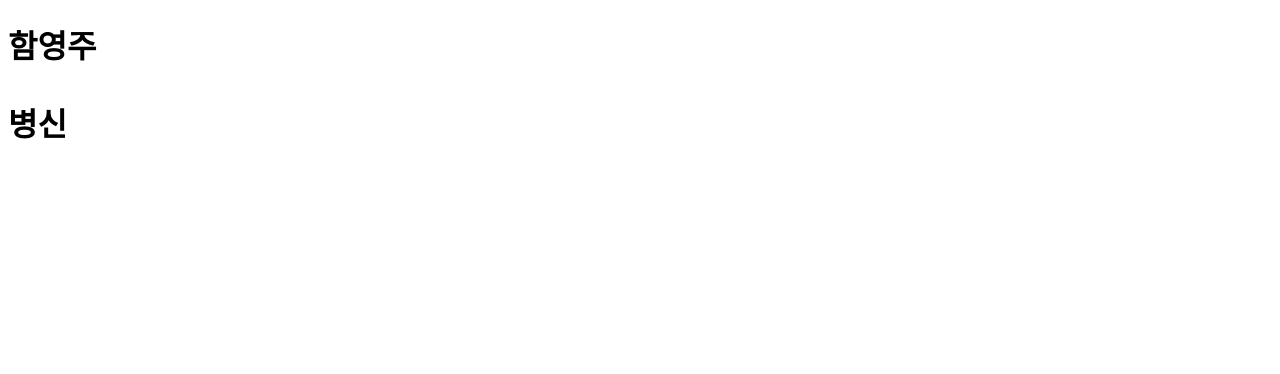
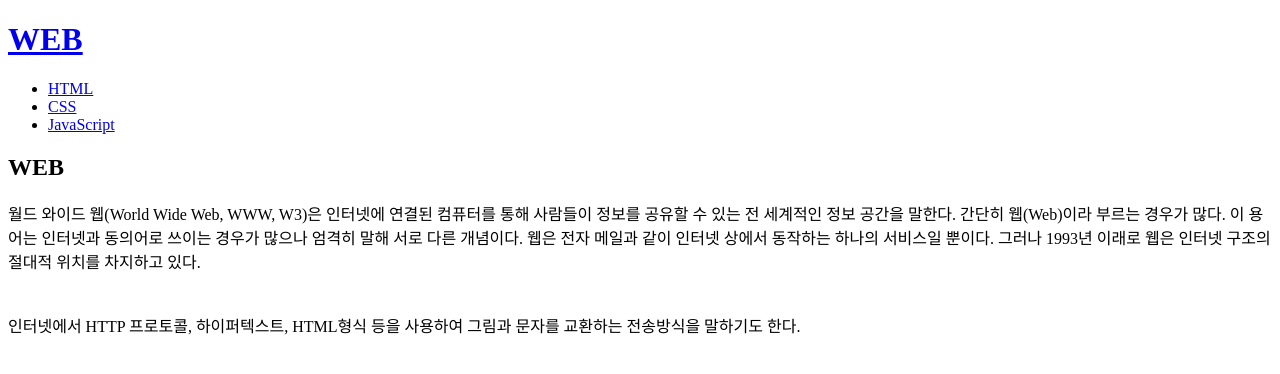
Before and after one commit to hclimbaud/web1, a plain HTML site: page yj.html in a window 1280 px wide. Drawn offline with Linux system fonts and the light colour scheme.

Commit message:
Update yj.html

```diff
--- a/yj.html
+++ b/yj.html
@@ -1,15 +1,21 @@
 <!doctype html>
 <html>
 <head>
-<title>yj-Welcome</title>
+<title>HTML-Welcome</title>
 <meta charset="utf-8">
-<style>
-  .jb-xx-large { font-size: xx-large; }
-</style>
 </head>
 <body>
-<h1>함영주</h1>
-<p class="jb-xx-large"><strong>병신</strong></p>
+<h1><a href="index.html">WEB</a></h1>
+<ul>
+  <li><a href="1.html">HTML</a></li>
+  <li><a href="2.html">CSS</a></li>
+  <li><a href="3.html">JavaScript</a></li>
+</ul>
+<h2>WEB</h2>
+<p>월드 와이드 웹(World Wide Web, WWW, W3)은 인터넷에 연결된 컴퓨터를 통해 사람들이 정보를 공유할 수 있는 전 세계적인 정보 공간을 말한다. 간단히 웹(Web)이라 부르는 경우가 많다. 이 용어는 인터넷과 동의어로 쓰이는 경우가 많으나 엄격히 말해 서로 다른 개념이다. 웹은 전자 메일과 같이 인터넷 상에서 동작하는 하나의 서비스일 뿐이다. 그러나 1993년 이래로 웹은 인터넷 구조의 절대적 위치를 차지하고 있다.
+</p>
+<p style="margin-top:40px;">
+인터넷에서 HTTP 프로토콜, 하이퍼텍스트, HTML형식 등을 사용하여 그림과 문자를 교환하는 전송방식을 말하기도 한다.
 </p>
 </body>
 </html>
```
